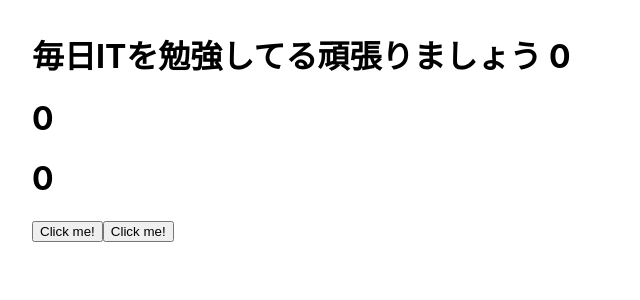
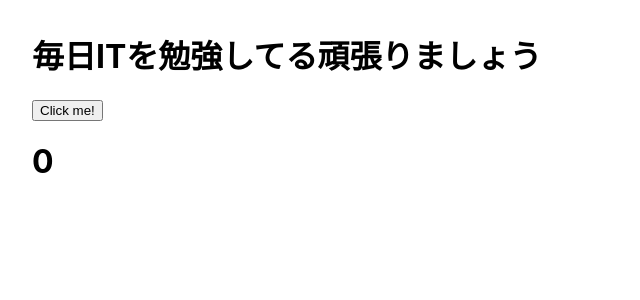
Before and after one commit to HuuHungg/usestate, a React (Create React App) app: page / in a window 1280 px wide. Shown: the top 300 px of the page, without its empty margins (0-640 px from the left). Built offline with nearby package versions, Linux system fonts and the light colour scheme.

Commit message:
add file modifile

```diff
--- a/src/App.js
+++ b/src/App.js
@@ -1,26 +1,20 @@
-import {useState} from 'react'
+import {useState, useCallback} from 'react'
 import Content from './Content'
 
 
 function App() {
     const  [count, setCount] = useState(0)
-    const  [count2, setCount2] = useState(0)
 
-    const increase = () => {
-      setCount(count + 1)
-    }
-
-    const increase2 = () => {
-      setCount2(count2 + 1)
-    }
+    const handleIncrease = useCallback(() => {
+        setCount(prevCount => prevCount + 1)
+    }, [])
 
     return (
       <div style={{padding: '10px 32px'}}>
-            <Content count={count} />
+            <Content
+                  onIncrease={handleIncrease}
+            />
             <h1>{count}</h1>
-            <h1>{count2}</h1>
-            <button onClick={increase}>Click me!</button>
-            <button onClick={increase2}>Click me!</button>
       </div>
     )
 
--- a/src/Content.js
+++ b/src/Content.js
@@ -1,10 +1,12 @@
 import {memo} from 'react'
 
-function Content({count}) {
+function Content({onIncrease}) {
     console.log('re-render')
     return (
         <div>
-            <h1>毎日ITを勉強してる頑張りましょう {count}</h1>
+            <h1>毎日ITを勉強してる頑張りましょう</h1>
+            <button onClick={onIncrease}>Click me!</button>
+
         </div>
     )
 }
```
